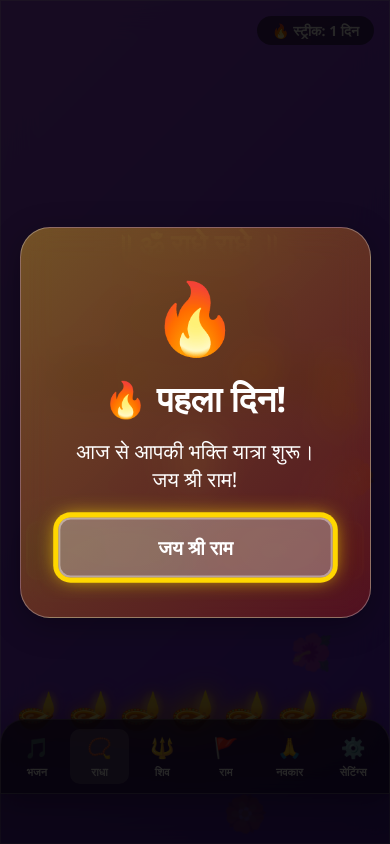
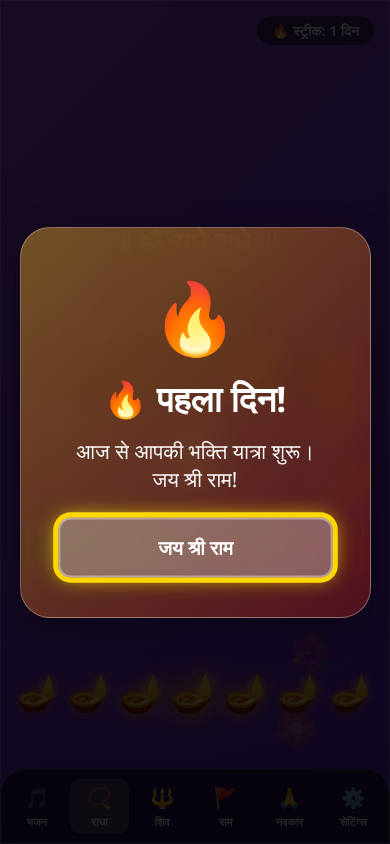
Before and after one commit to rishjain86/radhajaap-counter, a plain HTML site: page index.html in a window 390 px wide. Drawn offline with Linux system fonts and the light colour scheme.

Commit message:
Update index.html

```diff
--- a/index.html
+++ b/index.html
@@ -85,7 +85,7 @@
         .flower { position: absolute; font-size: 35px; animation: fall linear infinite; opacity: 0; }
         @keyframes fall { 0% { transform: translateY(-10vh) rotate(0deg); opacity: 1; } 100% { transform: translateY(100vh) rotate(360deg); opacity: 0.2; } }
 
-        .diya-container { position: absolute; bottom: 6%; left: 0; width: 100%; display: none; justify-content: space-evenly; align-items: center; padding: 0 20px; pointer-events: none; z-index: 2; }
+        .diya-container { position: absolute; bottom: 8%; left: 0; width: 100%; display: none; justify-content: space-evenly; align-items: center; padding: 0 20px; pointer-events: none; z-index: 2; }
         .diya { font-size: 60px; animation: diya-glow 2s ease-in-out infinite alternate; }
         .diya:nth-child(4) { animation-delay: 0s; } .diya:nth-child(3), .diya:nth-child(5) { animation-delay: 0.3s; } .diya:nth-child(2), .diya:nth-child(6) { animation-delay: 0.6s; } .diya:nth-child(1), .diya:nth-child(7) { animation-delay: 0.9s; }
         @keyframes diya-glow { 0% { text-shadow: 0 0 10px rgba(255, 165, 0, 0.4), 0 0 20px rgba(255, 69, 0, 0.2); transform: scale(0.95); } 100% { text-shadow: 0 0 25px rgba(255, 165, 0, 0.9), 0 0 45px rgba(255, 215, 0, 0.8), 0 0 70px #FFD700; transform: scale(1.1); } }
@@ -97,7 +97,7 @@
         /* Mobile */
         @media (max-width: 768px) {
             .container { flex-direction: column; height: 100vh; margin: 0; max-width: 100vw; gap: 0; }
-            .main-content { border-radius: 0; padding: 15px; padding-bottom: 90px; justify-content: flex-start; padding-top: 6vh; }
+            .main-content { border-radius: 0; padding: 15px; padding-bottom: 95px; justify-content: flex-start; padding-top: 6vh; }
             .mantra-title { font-size: 1.8rem; }
             .mantra-subtitle { font-size: 0.95rem; margin-bottom: 12px; }
             .stats-box { font-size: 1.1rem; padding: 8px 20px; margin-bottom: 15px; }
@@ -112,9 +112,9 @@
             .setting-btn { font-size: 1rem; padding: 8px 20px; }
 
             .video-container { height: 220px; margin-bottom: 15px; } .bhajan-list { max-height: calc(100vh - 400px); } .list-item { font-size: 1rem; padding: 12px 15px; }
-            .diya-container { bottom: 13%; padding: 0 10px; } .diya { font-size: 38px; }
+            .diya-container { bottom: 15%; padding: 0 10px; } .diya { font-size: 38px; }
 
-            .sidebar { position: fixed; bottom: 50px; left: 0; width: 100%; height: 75px; flex-direction: row; justify-content: space-around; align-items: center; border-radius: 25px 25px 0 0; padding: 5px; gap: 2px; z-index: 1000; background: rgba(0, 0, 0, 0.6); backdrop-filter: blur(20px); border-top: 1px solid rgba(255,255,255,0.2); }
+            .sidebar { position: fixed; bottom: 0; left: 0; width: 100%; height: 75px; flex-direction: row; justify-content: space-around; align-items: center; border-radius: 25px 25px 0 0; padding: 5px; gap: 2px; z-index: 1000; background: rgba(0, 0, 0, 0.6); backdrop-filter: blur(20px); border-top: 1px solid rgba(255,255,255,0.2); }
             .sidebar-title, .sidebar hr, .streak-banner { display: none; }
 
             .main-content::before {
@@ -125,12 +125,6 @@
             .menu-item { flex-direction: column; padding: 5px; font-size: 11px; gap: 3px; flex: 1; text-align: center; border-radius: 10px; background: transparent; }
             .menu-item span { font-size: 20px; } .menu-item.active { background: rgba(255,255,255,0.2); border: none; }
         }
-
-        /* Banner ad placeholder */
-        #bannerAd {
-            position: fixed; bottom: 0; left: 0; width: 100%; height: 50px; z-index: 2000;
-            background: rgba(0,0,0,0.3); display: flex; justify-content: center; align-items: center;
-        }
     </style>
 </head>
 <body>
@@ -139,9 +133,6 @@
     <div class="diya-container" id="diyaAnim">
         <span class="diya">🪔</span><span class="diya">🪔</span><span class="diya">🪔</span><span class="diya">🪔</span><span class="diya">🪔</span><span class="diya">🪔</span><span class="diya">🪔</span>
     </div>
-
-    <!-- यह div AppCreator24 अपने आप बैनर ऐड से भर देगा -->
-    <div id="bannerAd"></div>
 
     <div class="modal" id="malaPopup">
         <div class="glass-panel modal-content">
@@ -278,12 +269,14 @@
         let data = { radha: 0, shiv: 0, ram: 0, navkar: 0, sound: true, anim: true };
         let targets = { radha: 108, shiv: 108, ram: 108, navkar: 108 };
         let activeScreen = 'radha';
+
+        // USER'S EXACT JAVASCRIPT CODE IMPLEMENTATION
         let isPopupOpen = false;
         let currentAdUrl = "";
 
         window.onload = () => {
-            const savedData = localStorage.getItem('premiumJaapDataV20');
-            const savedTargets = localStorage.getItem('premiumJaapTargetsV11');
+            const savedData = localStorage.getItem('premiumJaapDataV21');
+            const savedTargets = localStorage.getItem('premiumJaapTargetsV12');
 
             if(savedData) data = { ...data, ...JSON.parse(savedData) };
             if(savedTargets) targets = { ...targets, ...JSON.parse(savedTargets) };
@@ -354,8 +347,8 @@
         }
 
         function saveData() {
-            localStorage.setItem('premiumJaapDataV20', JSON.stringify(data));
-            localStorage.setItem('premiumJaapTargetsV11', JSON.stringify(targets));
+            localStorage.setItem('premiumJaapDataV21', JSON.stringify(data));
+            localStorage.setItem('premiumJaapTargetsV12', JSON.stringify(targets));
         }
 
         function switchScreen(id) {
@@ -411,6 +404,7 @@
             document.getElementById(`mala_${id}`).innerText = Math.floor(data[id] / 108);
         }
 
+        // AD LOGIC
         function checkAdMilestones(id) {
             const count = data[id];
             const target = targets[id];
@@ -427,6 +421,7 @@
             }
         }
 
+        // USER'S PROVIDED FUNCTION 1
         function showModal(message, adUrl, title="जय श्री कृष्ण") {
             isPopupOpen = true;
             currentAdUrl = adUrl;
@@ -436,11 +431,12 @@
             setTimeout(() => { document.getElementById('adLinkBtn').focus(); }, 100);
         }
 
+        // USER'S PROVIDED FUNCTION 2
         function triggerAd() {
             playSound();
             document.getElementById('malaPopup').style.display = 'none';
             isPopupOpen = false;
-            // AppCreator24 के लिए यही तरीका सही है
+            // IMPORTANT
             window.location.href = currentAdUrl;
             setTimeout(() => { document.querySelector(`#screen_${activeScreen} .btn-inc`).focus(); }, 300);
         }
```
